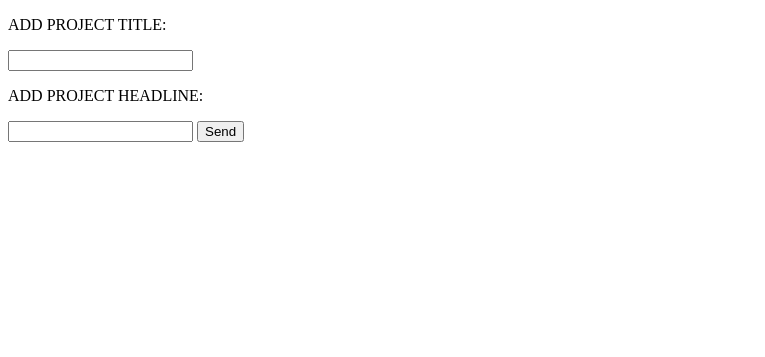
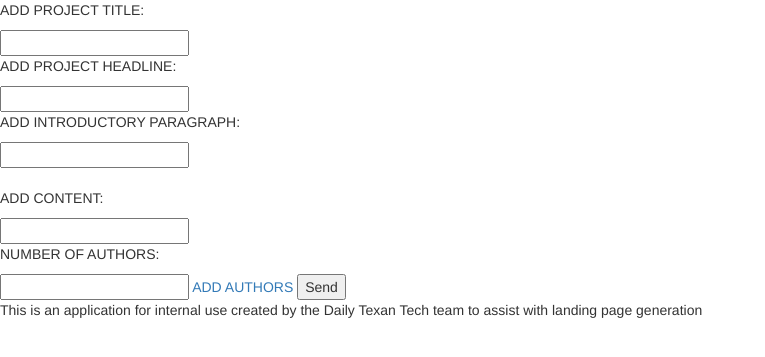
Before and after one commit to thedailytexan/page-gen, a Flask app: page / in a window 1280 px wide. Shown: the top 357 px of the page, without its empty margins (0-765 px from the left). Run offline with Flask 2, Linux system fonts and the light colour scheme; some libraries are stand-ins or nearby versions.

Commit message:
miscellaneous updates
several random updates

```diff
--- a/app.py
+++ b/app.py
@@ -5,39 +5,23 @@ import os
 app = Flask(__name__)
 
 @app.route('/')
-def myform():
-    return render_template("myform.html")
+def input():
+    return render_template("input.html")
 
 @app.route('/', methods=['POST', 'GET'])
-def myform_post():
+def input_post():
     title = request.form['title']
     headline = request.form['headline']
+    authcount = int(request.form['member'])
+    tauthors = []
+    tauthorlinks = []
+    for x in range (1,authcount):
+        authors.append(request.form['author'+i])
+        authorlinks.append("")
+
     intro_paragraph = request.form['intro_paragraph']
-    return render_template("output.html", title = title, headline=headline, intro_paragraph=intro_paragraph)
-
-# def generate_header(title):
-#     g = open('template.html','r')
-#     count = 0
-#     while (count < 8):
-#         message = g.readline()
-#         f.write(message)
-#         count+=1
-#     f.write("""		<title>"""+title+""" | The Daily Texan</title>"""+"\n")
-#     g.readline()
-#     count+=1
-#     while (count < 145):
-#         message = g.readline()
-#         f.write(message)
-#         count +=1
-#     f.write("""          <h1 id="headline">"""+title+"""</h1>"""+"\n")
-#     g.readline()
-#     count+=1
-#     while (count < 192):
-#         message = g.readline()
-#         f.write(message)
-#         count +=1
-#     f.close()
-
+    content = request.form['content']
+    return render_template("output.html", title = title, headline=headline, intro_paragraph=intro_paragraph, content=content)
 
 if __name__ == '__main__':
     app.run()
--- /dev/null
+++ b/templates/base.html
@@ -0,0 +1,24 @@
+<!DOCTYPE html>
+<html lang="en">
+<head>
+{% block head %}
+  <title>The Daily Texan Landing Page Generator</title>
+  <meta charset="utf-8">
+  <meta name="viewport" content="width=device-width, initial-scale=1">
+  <link rel="stylesheet" href="https://maxcdn.bootstrapcdn.com/bootstrap/3.3.7/css/bootstrap.min.css">
+  <script src="https://ajax.googleapis.com/ajax/libs/jquery/3.1.1/jquery.min.js"></script>
+  <script src="https://maxcdn.bootstrapcdn.com/bootstrap/3.3.7/js/bootstrap.min.js"></script>
+
+{% endblock %}
+</head>
+<body>
+{% block content %}
+<div class="container">
+  <h1>end</h1>
+  <p>This part is inside a .container class.</p>
+  <p>The .container class provides a responsive fixed width container.</p>
+</div>
+{% endblock %}
+{% block footer %} <footer>This is an application for internal use created by the Daily Texan Tech team to assist with landing page generation</footer> {% endblock %}
+</body>
+</html>
--- a/templates/test-myform.html
+++ b/templates/input.html
@@ -1,6 +1,9 @@
-<!DOCTYPE html>
-<html lang="en">
+{% extends "base.html" %}
+{% block head %}
+{{super()}}
+{% endblock %}
 <body>
+{% block content %}
     <script type='text/javascript'>
         function addFields(){
             // Number of inputs to create
@@ -24,27 +27,47 @@
             }
         }
     </script>
+    <form action="." method="POST">
 
-    <h1>placeholder</h1>
-    <h2>:)</h2>
     <p>
-    add title to your project
+    ADD PROJECT TITLE:
     </p>
 
-    <form action="." method="POST">
-    <input type="text" name="title">
+        <input type="text" name="title">
+
+    <p>
+    ADD PROJECT HEADLINE:
+    </p>
+
+        <input type="text" name="headline">
+
+    <p>
+    ADD INTRODUCTORY PARAGRAPH:
+    </p>
+
+        <input type="text" name="intro_paragraph">
+    <br>
 
     <br>
     <p>
-    Add Number of Authors
+    ADD CONTENT:
+    </p>
+        <input type="text" name="content">
+
+    <p>
+    NUMBER OF AUTHORS:
     </p>
     <input type="number" id="member" name="member" value=""<br />
-    <a href="#" id="filldetails" onclick="addFields()">Add Author Names</a>
-    <input type="submit" name="myform" value="Send">
+    <a href="#" id="filldetails" onclick="addFields()">ADD AUTHORS</a>
+
+    <input type="submit" name="frm" value="Send">
 
     <div id="container"/>
 
     </form>
-
+{% endblock %}
+{% block footer %}
+{{super()}}
+{% endblock %}
 </body>
 </html>
--- a/templates/myform.html
+++ /dev/null
@@ -1,23 +0,0 @@
-<!DOCTYPE html>
-<html lang="en">
-<body>
-
-    <form action="." method="POST">
-
-    <p>
-    ADD PROJECT TITLE:
-    </p>
-
-        <input type="text" name="title">
-
-    <p>
-    ADD PROJECT HEADLINE:
-    </p>
-
-        <input type="text" name="headline">
-
-        <input type="submit" name="frm" value="Send">
-    </form>
-
-</body>
-</html>
--- a/templates/output.html
+++ b/templates/output.html
@@ -144,7 +144,8 @@
         <div class="col-md-2" aria-label="padding"></div>
         <div class="col-md-8">
           <h1 id="headline">{{headline}}</h1>
-          <p class="byline">By <a href="https://www.dailytexanonline.com/author/John-Doe">John Doe</a>, <a href="https://www.dailytexanonline.com/author/John-Doe">Jane Doe</a>, and <a href="https://www.dailytexanonline.com/author/John-Doe">Janet Doe</a></p> <!-- CHANGE the URLs and names -->
+          <p class="byline">By {% for author in authors %}
+          <a href="https://www.dailytexanonline.com/author/John-Doe">{{author}}</a>, <a href="https://www.dailytexanonline.com/author/John-Doe">Jane Doe</a>, and <a href="https://www.dailytexanonline.com/author/John-Doe">Janet Doe</a></p> <!-- CHANGE the URLs and names -->
           <div class="sharer">
             <a href="https://www.facebook.com/sharer/sharer.php?u=http%3A//www.dailytexanonline.com/" target="_blank"> <!-- change the URL to your feature URL -->
               <div id="fb-share">
@@ -165,7 +166,7 @@
       <div class="row main-content-container">
         <div class="col-md-2" aria-label="padding"></div>
         <div class="col-md-8 main" id="main">
-          <p class="intro">If you have an introduction paragraph, it goes here.</p>
+          <p class="intro">{{intro_paragraph}}</p>
           {{content}}
         </div>
         <div class="col-md-2" aria-label="padding"></div>
```
Also changed, not shown: appscript.js (deleted, +0 -13 lines), test.py (deleted, +0 -34 lines).
